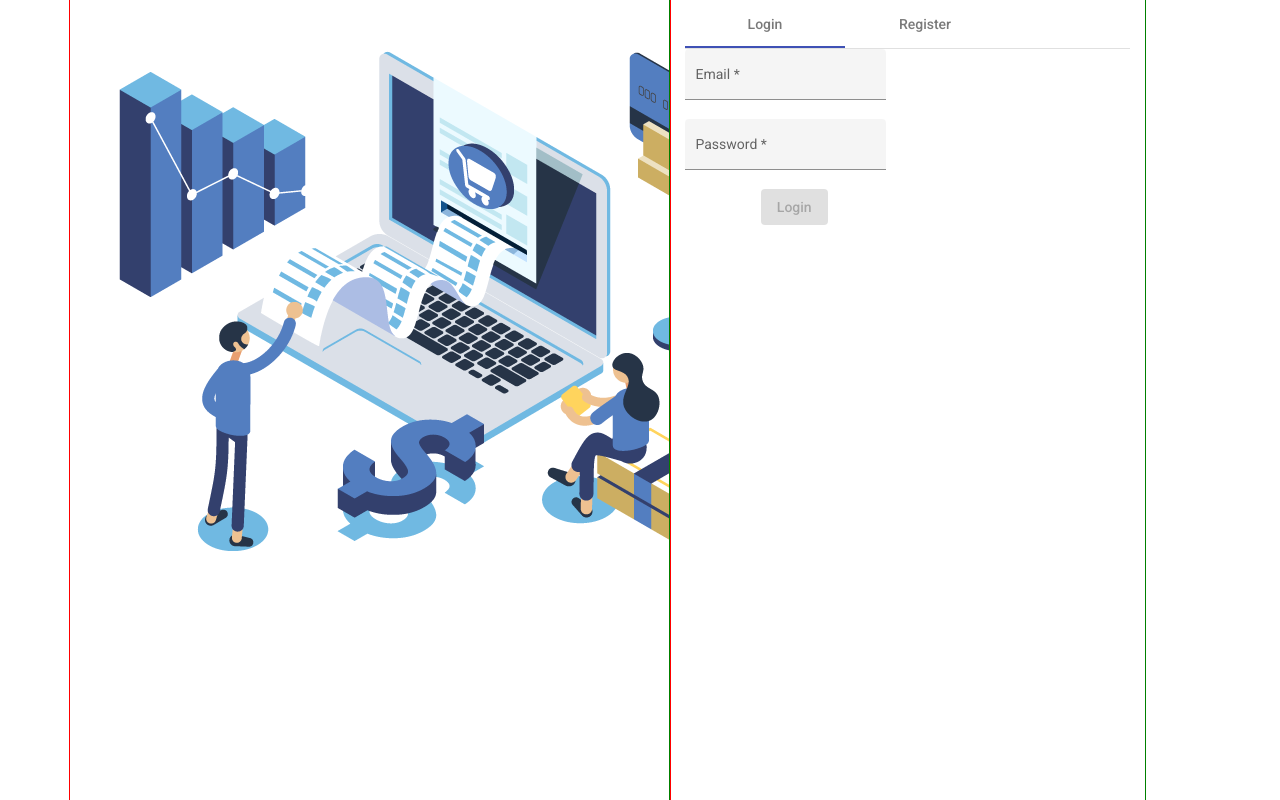
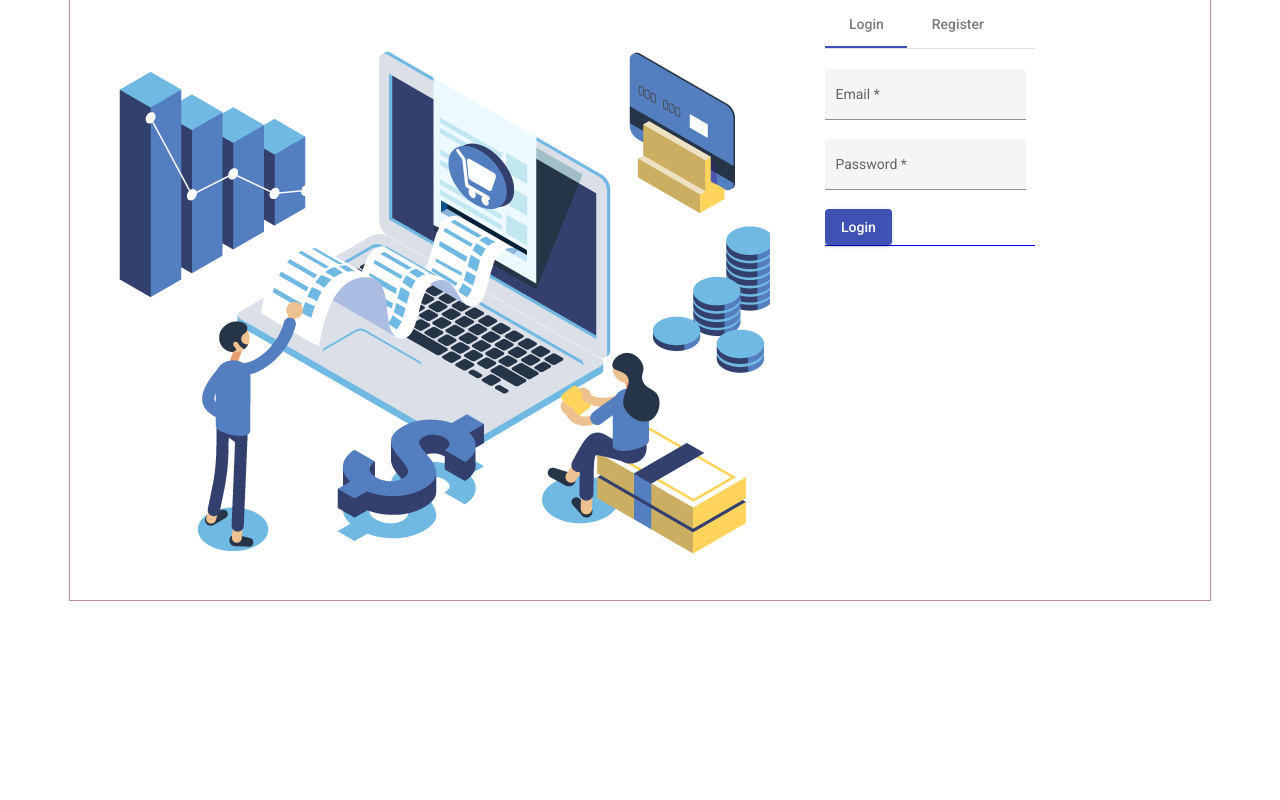
Before and after one commit to taras-gr/MyFinanceUI, an Angular app: page / in a window 1280 px wide. Built offline with nearby package versions, Linux system fonts and the light colour scheme.

Commit message:
Added login functionality

```diff
--- a/src/app/login/login.component.css
+++ b/src/app/login/login.component.css
@@ -0,0 +1,5 @@
+#loginWrapper {
+    outline: 1px solid blue;
+    /* background-color: brown; */
+    padding-top: 20px;
+}
--- a/src/app/login/login.component.html
+++ b/src/app/login/login.component.html
@@ -1,19 +1,15 @@
-<div class="example-container">
-  <form #form='ngForm' class="mb-4" autocomplete="off" (submit)="onSubmit(form)">
+<div id="loginWrapper">
+  <form [formGroup]="service.userForLoginModel" class="mb-4" autocomplete="off" (submit)="onSubmit()">
     <mat-form-field appearance="fill">
-        <mat-label>Email</mat-label>
-        <input class="form-conrol" matInput #Email="ngModel" name="Email" [(ngModel)]="formModel.Email" required>
-      </mat-form-field>
+      <mat-label>Email</mat-label>
+      <input matInput formControlName="Email" required>
+    </mat-form-field>
     <br>
     <mat-form-field appearance="fill">
-        <mat-label>Password</mat-label>
-        <input type="password" class="form-conrol" matInput #Email="ngModel" name="Password" [(ngModel)]="formModel.Password" required>
-      </mat-form-field>
+      <mat-label>Password</mat-label>
+      <input matInput formControlName="Password" required>
+    </mat-form-field>
     <br>
-    <div class="form-row">
-      <div class="form-group col-md-8 offset-md-2">
-        <button type="submit" mat-raised-button color="primary" [disabled]="form.invalid">Login</button>
-      </div>
-    </div>
+    <button mat-raised-button color="primary" type="submit">Login</button>
   </form>
 </div>
--- a/src/app/login/login.component.ts
+++ b/src/app/login/login.component.ts
@@ -1,5 +1,6 @@
 import { Component, OnInit } from '@angular/core';
 import { NgForm } from '@angular/forms';
+import { UserService } from '../shared/user.service';
 
 @Component({
   selector: 'app-login',
@@ -12,13 +13,25 @@ export class LoginComponent implements OnInit {
     Password : ''
   }
 
-  constructor() { }
+  constructor(public service: UserService) { }
 
   ngOnInit(): void {
   }
 
-  onSubmit(form:NgForm) {
-
+  onSubmit() {
+    this.service.login().subscribe(
+      (res: any) => {
+        localStorage.setItem('token', res.token);
+        console.log(res.token);
+        //this.router.navigateByUrl('/home');
+      },
+      err => {
+        // if (err.status == 400)
+        //   //this.toastr.error('Incorrect username or password.', 'Authentication failed.');
+        // else
+        //   console.log(err);
+      }
+    );
   }
 
 }
--- a/src/app/register/register.component.html
+++ b/src/app/register/register.component.html
@@ -1,9 +1,9 @@
 <div class="example-container">
-  <form [formGroup]="service.formModel" autocomplete="off" (submit)="onSubmit()">
+  <form [formGroup]="service.userForRegistrationModel" autocomplete="off" (submit)="onSubmit()">
     <mat-form-field appearance="fill">
       <mat-label>First name</mat-label>
       <input matInput formControlName="FirstName" required>
-      <label class="text-danger" *ngIf="service.formModel.get('FirstName').touched && service.formModel.get('FirstName').errors?.required">This field is mandatory</label>
+      <label class="text-danger" *ngIf="service.userForRegistrationModel.get('FirstName').touched && service.userForRegistrationModel.get('FirstName').errors?.required">This field is mandatory</label>
     </mat-form-field>
     <br>
     <mat-form-field appearance="fill">
--- a/src/app/shared/user.service.ts
+++ b/src/app/shared/user.service.ts
@@ -10,7 +10,7 @@ export class UserService {
   constructor(private fb: FormBuilder, private http: HttpClient) { }
   readonly BaseURI = 'https://localhost:5001/api';
 
-  formModel = this.fb.group({
+  userForRegistrationModel = this.fb.group({
     FirstName: ['', Validators.required],
     LastName: ['', Validators.required],
     Email: ['', Validators.email],
@@ -18,7 +18,11 @@ export class UserService {
       Password: ['', [Validators.required, Validators.minLength(4)]],
       ConfirmPassword: ['', Validators.required]
     }, { validator: this.comparePasswords })
+  });
 
+  userForLoginModel = this.fb.group({
+    Email: ['', Validators.email],
+    Password: ['', Validators.email]
   });
 
   comparePasswords(fb: FormGroup) {
@@ -35,11 +39,19 @@ export class UserService {
 
   register() {
     var body = {
-      FirstName: this.formModel.value.FirstName,
-      LastName: this.formModel.value.LastName,
-      Email: this.formModel.value.Email,
-      Password: this.formModel.value.Passwords.Password
+      FirstName: this.userForRegistrationModel.value.FirstName,
+      LastName: this.userForRegistrationModel.value.LastName,
+      Email: this.userForRegistrationModel.value.Email,
+      Password: this.userForRegistrationModel.value.Passwords.Password
     };
     return this.http.post(this.BaseURI + '/User/Register', body);
   }
+
+  login() {
+    var body = {
+      Email: this.userForLoginModel.value.Email,
+      Password: this.userForLoginModel.value.Password
+    };
+    return this.http.post(this.BaseURI + '/User/Login', body);
+  }
 }
--- a/src/app/welcomepage/welcomepage.component.css
+++ b/src/app/welcomepage/welcomepage.component.css
@@ -1,17 +1,30 @@
+#wrapper {
+    outline: 1px solid rosybrown;
+    position: relative;
+}
+
 #welcomeImage {
     background-image: url("/../assets/welcomePage.png");
     background-repeat: no-repeat;
-    height: 800px;
-    outline: 1px solid red;
-    max-width: 600px;
+    height: 600px;
+    min-width: 700px;
+    /* outline: 1px solid red; */
 }
 
 #userManage {
     /* width: 30%; */
-    outline: 1px solid green;
-    /* min-width: 380px; */
+    /* outline: 1px solid green; */
+    min-width: 240px;
+    max-width: 240px;
+    margin-left: 40px;
+    /* position: absolute;
+    right: 0px; */
 }
 
 .col, .col-8, .col-4 {
     outline: 1px solid pink;
 }
+
+.mat-tab-label {
+    min-width: 50px !important;
+}
--- a/src/app/welcomepage/welcomepage.component.ts
+++ b/src/app/welcomepage/welcomepage.component.ts
@@ -1,9 +1,11 @@
-import { Component, OnInit } from '@angular/core';
+import { Component, OnInit, ViewEncapsulation } from '@angular/core';
 
 @Component({
   selector: 'app-welcomepage',
   templateUrl: './welcomepage.component.html',
-  styleUrls: ['./welcomepage.component.css']
+  styleUrls: ['./welcomepage.component.css'],
+  encapsulation: ViewEncapsulation.None
+
 })
 export class WelcomepageComponent implements OnInit {
 
```
